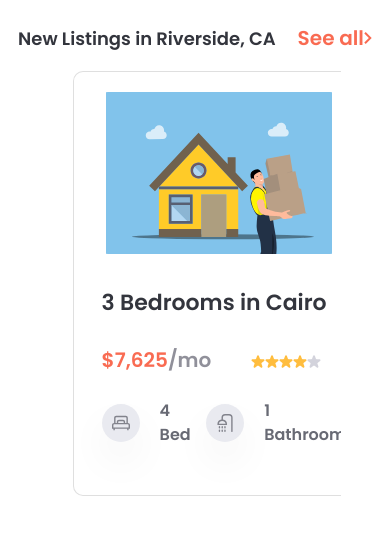
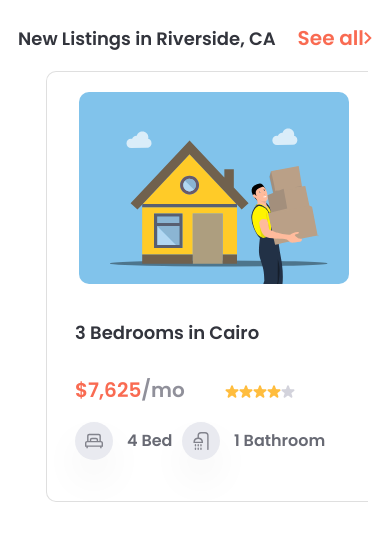
Before and after one commit to iamakhileshmishra/Templates, a plain HTML site: page index.html in a window 390 px wide. Drawn offline with nearby package versions, Linux system fonts and the light colour scheme.

Commit message:
Update index.css

```diff
--- a/index.css
+++ b/index.css
@@ -75,7 +75,7 @@
 
         .eq_img {
             padding: 20px;
-            border-radius: 10%;
+            border-radius: 30px;
             width: 100%;
             height: auto;
         }
@@ -163,7 +163,7 @@
             color: #90909a;
         }
 
-        @media only screen and (max-width: 400px) {
+        @media only screen and (max-width: 768px) {
             h1 {
                 font-size: 16px;
             }
@@ -171,17 +171,28 @@
                 margin: 5px;
                 margin-left: 2.5px;
                 margin-right: 2.5px;
-                width: 20rem;
+                width: 18rem;
             }
             .cards-title h1 {
                 font-size: 18px;
             }
             .card_title {
-                font-size: 22px;
+                font-size: 18px;
                 line-height: 25px;
             }
-            .bed-detail {}
+            .bed-detail {
+                margin: 0px;
+                /* font-size: ; */
+            }
             .price {
                 font-size: 20px;
             }
+            .all-cards {
+                margin-left: 10px;
+                margin-right: 10px;
+                margin-top: 3%;
+            }
+            .bed-bath li {
+                margin-right: 2px;
+            }
         }
```
